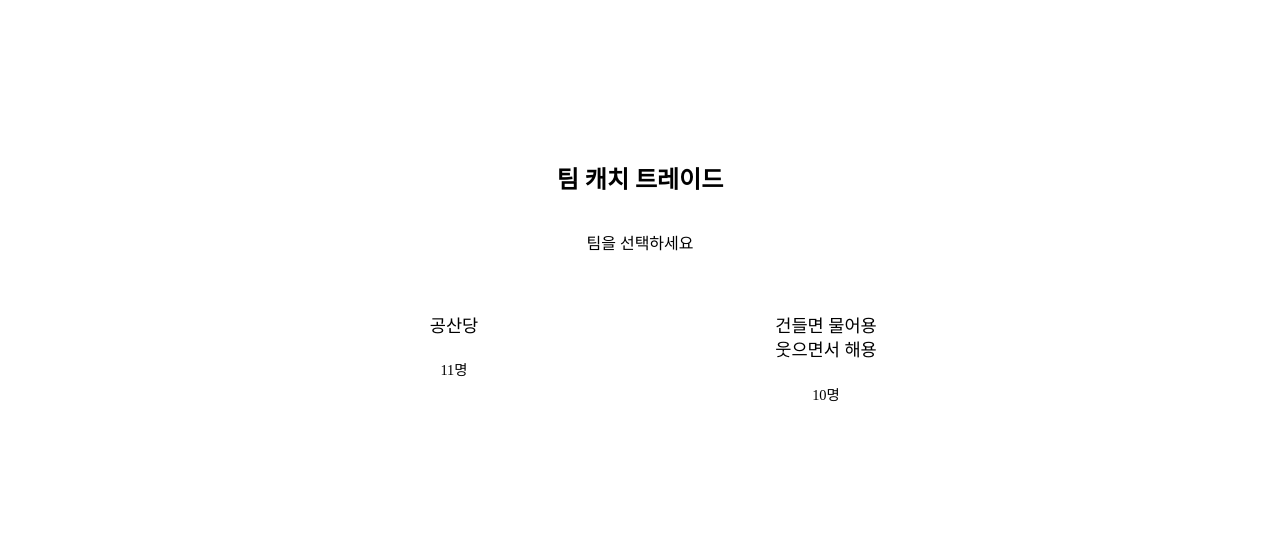
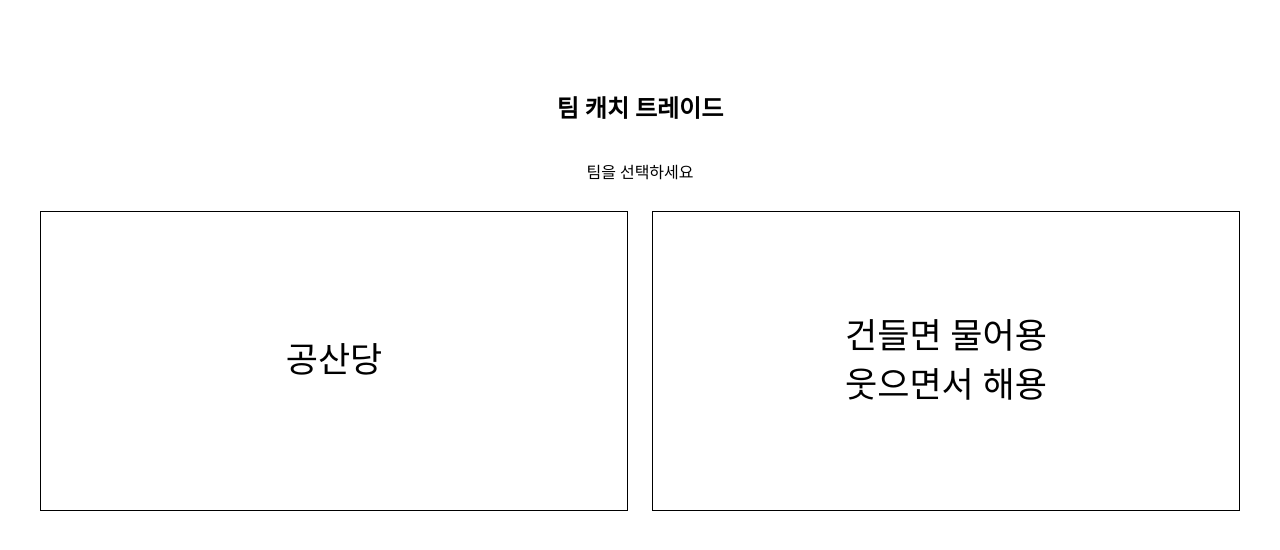
Before and after one commit to geeeeehye1/catch, a plain HTML site: page index.html in a window 1280 px wide. Drawn offline with Linux system fonts and the light colour scheme.

Commit message:
Add files via upload

```diff
--- a/index.html
+++ b/index.html
@@ -7,25 +7,27 @@
   padding: 2rem 1rem;
   font-family: var(--font-sans);
 }
-.screen { width: 100%; max-width: 720px; display: none; flex-direction: column; align-items: center; gap: 1.75rem; }
+.screen { width: 100%; max-width: 1200px; display: none; flex-direction: column; align-items: center; gap: 1.75rem; }
 .screen.active { display: flex; }
 
 .main-title { font-size: 2rem; font-weight: 500; color: var(--color-text-primary); text-align: center; }
 .main-sub { font-size: 1rem; color: var(--color-text-secondary); text-align: center; margin-top: 0.4rem; }
-
+#shuffle-btn {border: 1px solid #000;}
 .team-grid { display: grid; grid-template-columns: 1fr 1fr; gap: 1.5rem; width: 100%; }
 .team-card-sel {
   background: var(--color-background-primary);
-  border: 0.5px solid var(--color-border-tertiary);
+  border: 1px solid #000;
   border-radius: var(--border-radius-lg);
-  padding: 2rem 1.5rem; cursor: pointer;
+  padding: 100px 0;
+  cursor: pointer;
   transition: border-color 0.15s, transform 0.1s;
   text-align: center; display: flex; flex-direction: column; gap: 1rem; align-items: center;
+  justify-content: center;
 }
 .team-card-sel:hover { border-color: var(--color-border-primary); transform: scale(1.02); }
 .team-card-sel:active { transform: scale(0.98); }
 .team-emoji { font-size: 3rem; }
-.team-name { font-size: 1.1rem; font-weight: 500; color: var(--color-text-primary); line-height: 1.4; }
+.team-name { font-size: 35px; font-weight: 500; color: var(--color-text-primary); line-height: 1.4; }
 .team-count { font-size: 0.9rem; color: var(--color-text-secondary); background: var(--color-background-secondary); border-radius: 99px; padding: 0.25rem 0.75rem; }
 
 .team-header { text-align: center; }
@@ -33,13 +35,13 @@
 
 .members-grid {
   display: grid;
-  grid-template-columns: repeat(4, minmax(0, 140px));
+  grid-template-columns: repeat(6, minmax(0, 200px));
   gap: 0.75rem;
   justify-content: center;
   width: 100%;
 }
 
-.card-wrap { perspective: 600px; height: 80px; width: 100%; cursor: pointer; }
+.card-wrap { perspective: 600px; height: 160px; width: 100%; cursor: pointer; }
 .card-wrap.counting { cursor: not-allowed; }
 .card-inner {
   width: 100%; height: 100%; position: relative;
@@ -133,11 +135,9 @@
     <div class="team-grid">
       <div class="team-card-sel" onclick="selectTeam(0)">
         <div class="team-name">공산당</div>
-        <div class="team-count">11명</div>
       </div>
       <div class="team-card-sel" onclick="selectTeam(1)">
         <div class="team-name">건들면 물어용<br>웃으면서 해용</div>
-        <div class="team-count">10명</div>
       </div>
     </div>
   </div>
```
